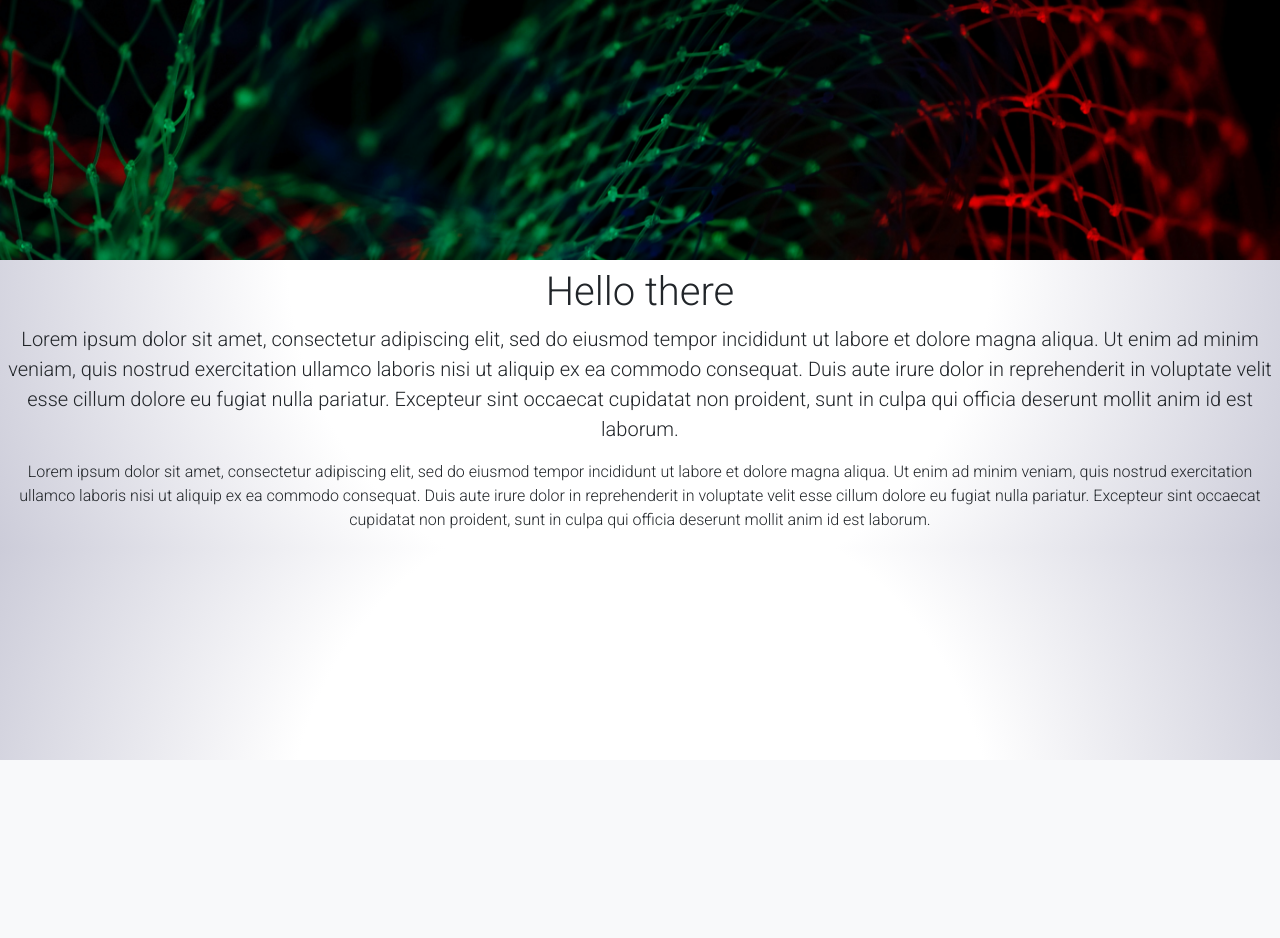
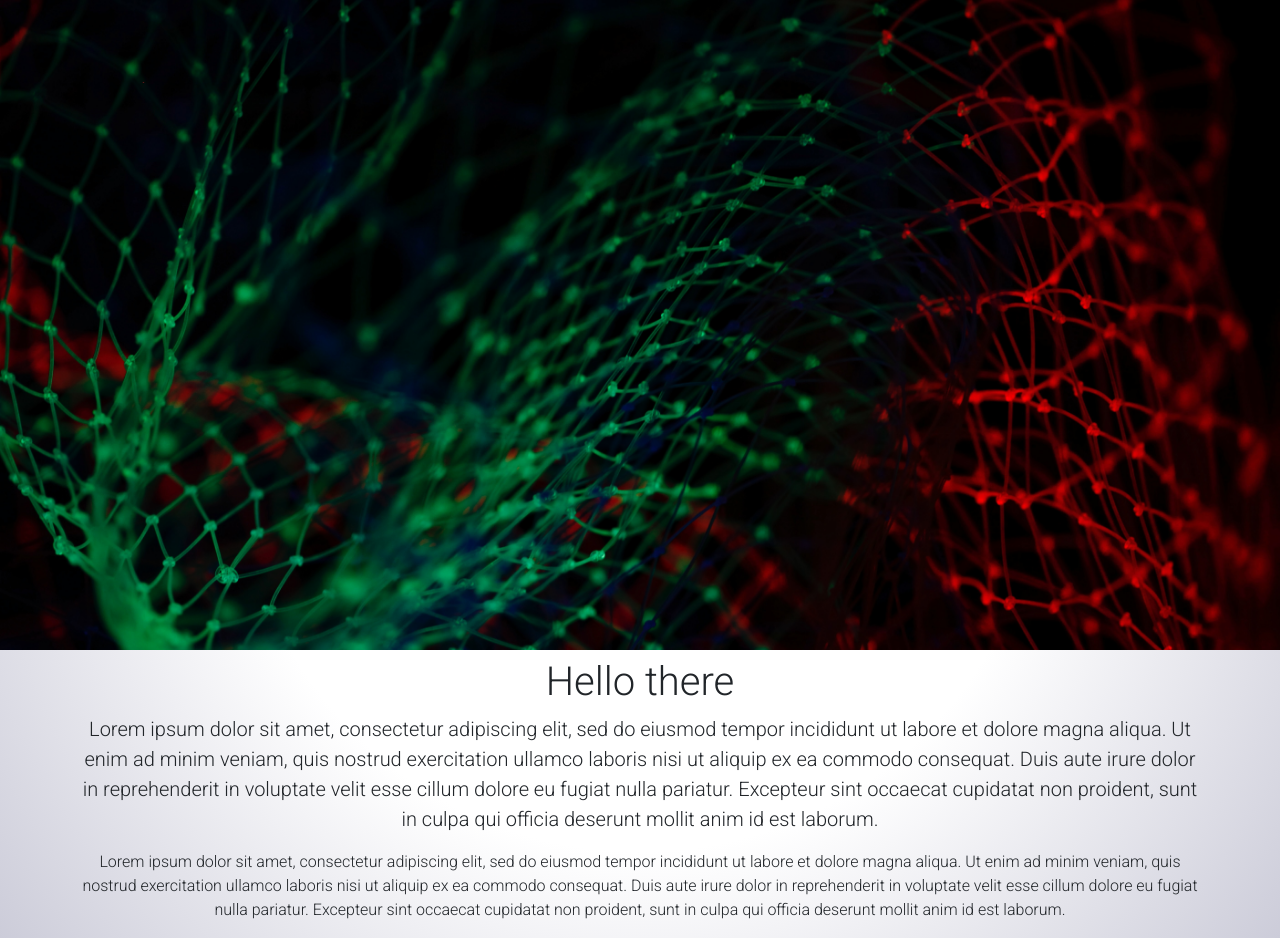
Before and after one commit to SeanP94/SeansPortfolio, a Django app: page / in a window 1280 px wide. Shown: the part 40-978 px from the top of the page. Before the commit the page ends 800 px from the top, so only its background shows below. Run offline with Django 5.2, Linux system fonts and the light colour scheme; some libraries are stand-ins or nearby versions.

Commit message:
Small push; Made simple adjustments

```diff
--- a/core/core/static/main.css
+++ b/core/core/static/main.css
@@ -4,7 +4,7 @@
 
 #banner {
     width: 100%;
-    height: 260px;
+    height: 650px;
     object-fit: cover;
     font-weight: normal;
     text-align: center;
@@ -81,7 +81,6 @@ body {
 
 
 @media (max-width: 992px) {
-
     .nav {
         height: 100%;
     }
--- a/core/core/templates/homepage.html
+++ b/core/core/templates/homepage.html
@@ -7,6 +7,9 @@
 {% block body %}
 <div class="text-center">
     <img class="img-fluid" id="banner" src="/static/banner.jpg">
+    <div class="container">
+
+        <div >
             <h1 class="mt-2 mb-2"> Hello there </h1>
             <p class="bodytext lead">
                 Lorem ipsum dolor sit amet, consectetur adipiscing elit, sed do eiusmod tempor incididunt ut labore et dolore magna aliqua. Ut enim ad minim veniam, quis nostrud exercitation ullamco laboris nisi ut aliquip ex ea commodo consequat. Duis aute irure dolor in reprehenderit in voluptate velit esse cillum dolore eu fugiat nulla pariatur. Excepteur sint occaecat cupidatat non proident, sunt in culpa qui officia deserunt mollit anim id est laborum.
@@ -15,4 +18,7 @@
                 Lorem ipsum dolor sit amet, consectetur adipiscing elit, sed do eiusmod tempor incididunt ut labore et dolore magna aliqua. Ut enim ad minim veniam, quis nostrud exercitation ullamco laboris nisi ut aliquip ex ea commodo consequat. Duis aute irure dolor in reprehenderit in voluptate velit esse cillum dolore eu fugiat nulla pariatur. Excepteur sint occaecat cupidatat non proident, sunt in culpa qui officia deserunt mollit anim id est laborum.
             </p>
         </div>
+
+    </div>
+</div>
 {% endblock %}
```
Lines whose indentation alone changed are shown as unchanged.
